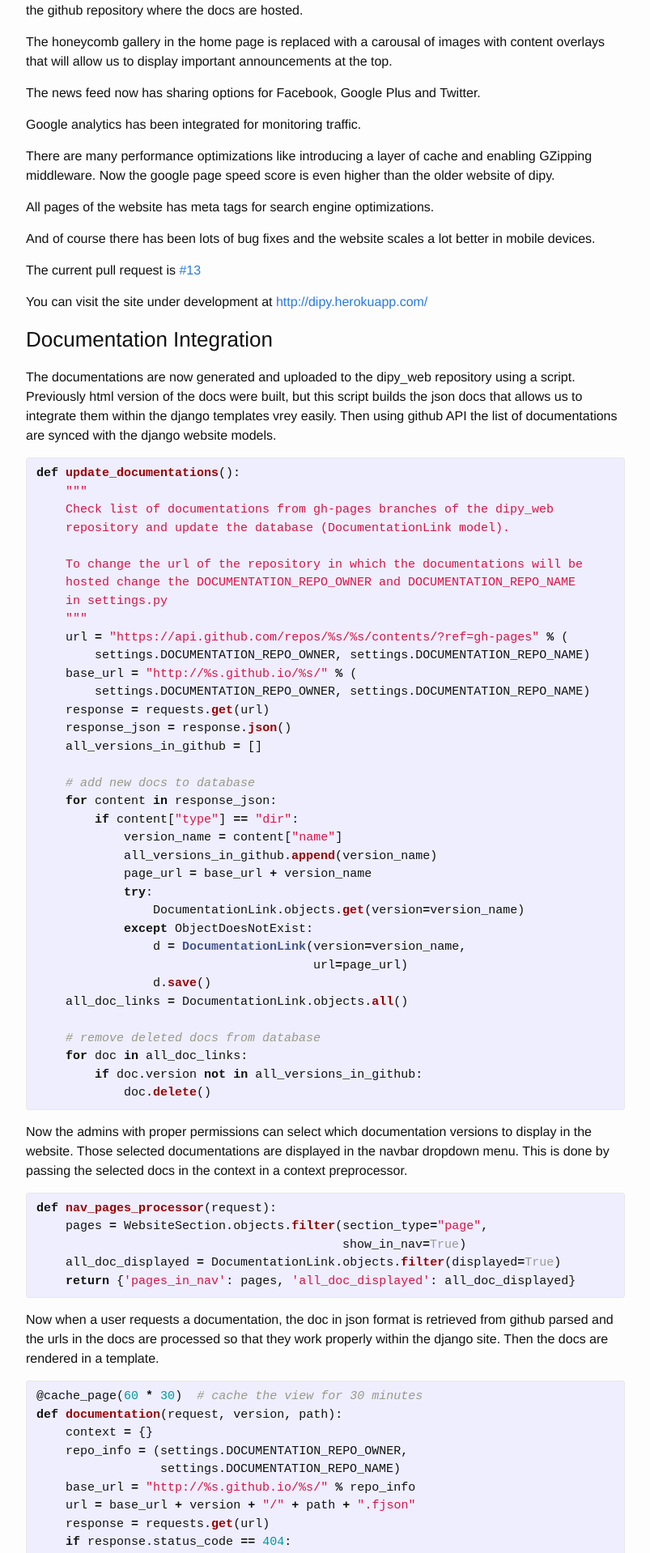
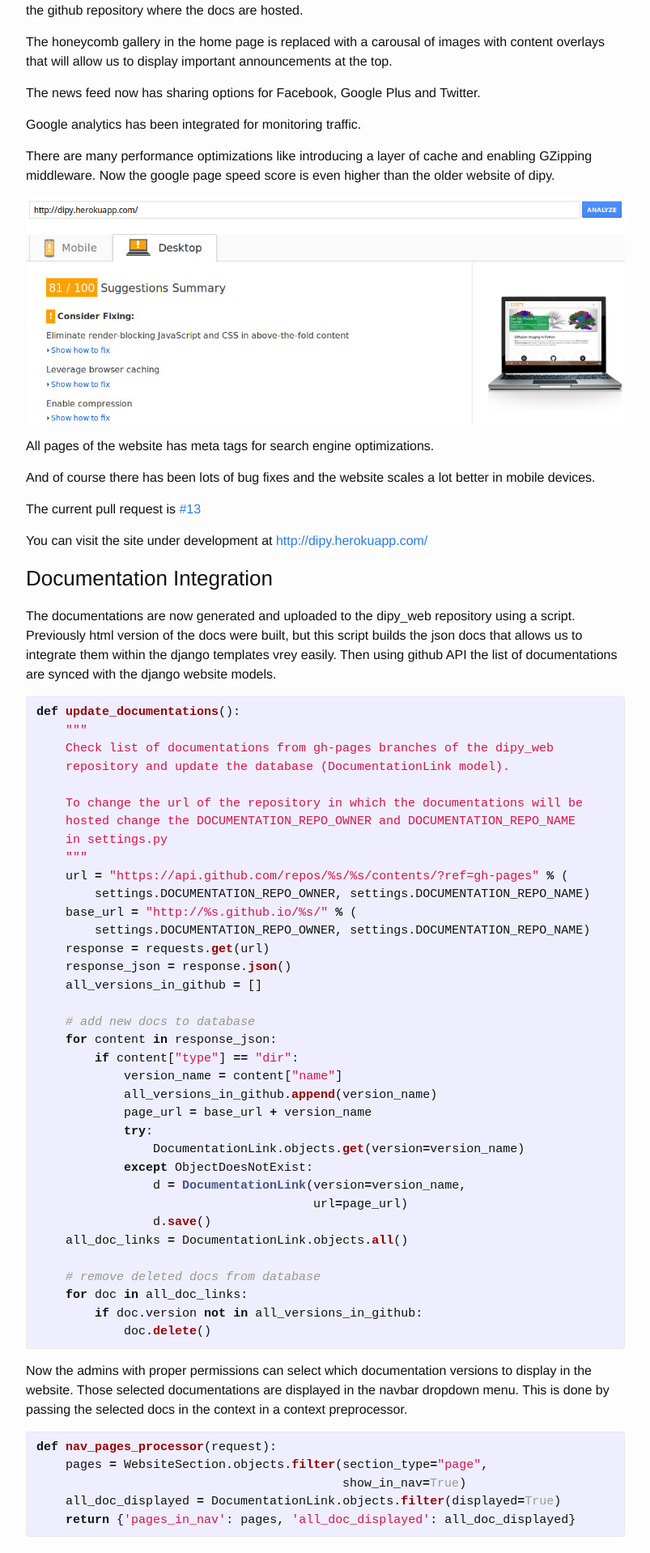
Before and after one commit to ghoshbishakh/blog, a Jekyll site: the page built from _posts/2016-07-22-google-summer-of-code-progress-july-22.markdown, in a window 1280 px wide. Shown: the part 798-2716 px from the top of the page at 81% size, without its empty margins (238-1041 px from the left). Built offline with Jekyll 4.4.1, drawn with Linux system fonts in a browser that asks for light colours; comment, search, counter and statistics services are not loaded.

Commit message:
Updated Site

```diff
--- a/_posts/2016-07-22-google-summer-of-code-progress-july-22.markdown
+++ b/_posts/2016-07-22-google-summer-of-code-progress-july-22.markdown
@@ -22,6 +22,8 @@ The news feed now has sharing options for Facebook, Google Plus and Twitter.
 Google analytics has been integrated for monitoring traffic.
 
 There are many performance optimizations like introducing a layer of cache and enabling GZipping middleware. Now the google page speed score is even higher than the older website of dipy.
+
+![dipy page speed]({{ site.url }}{{ site.baseurl }}/assets/dipy11.jpeg)
 
 All pages of the website has meta tags for search engine optimizations.
 
```
Also changed, not shown: assets/dipy11.jpeg (added).
